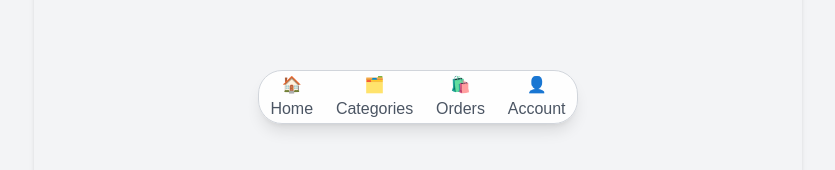
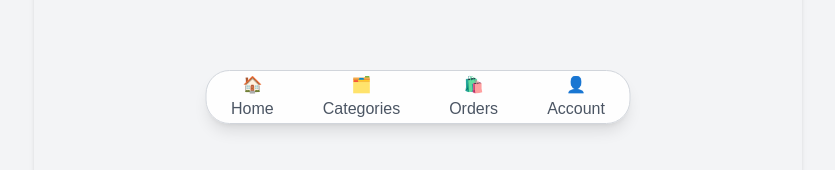
Before and after one commit to joesunesis/adeton, a Next.js app: page / in a window 1280 px wide. Shown: the part 656-826 px from the top of the page, without its empty margins (222-1057 px from the left). Built offline with nearby package versions, Linux system fonts and the light colour scheme; no server answers.

Commit message:
fix: screen width
updated the mobile screen width for xs, sm, md, tablet and lg screen sizes.

```diff
--- a/app/components/FixedNavigation.tsx
+++ b/app/components/FixedNavigation.tsx
@@ -5,7 +5,7 @@ import { useRouter } from 'next/router';
 export default function FixedNavigation() {
   const router = useRouter();
   return (
-    <nav className="fixed bottom-5 left-1/2 transform -translate-x-1/2 bg-white/90 shadow-lg border border-gray-300 w-full max-w-xs rounded-3xl">
+    <nav className="fixed bottom-5 left-1/2 transform -translate-x-1/2 bg-white/90 shadow-lg border border-gray-300 w-full max-w-xs tm:max-w-sm lg:max-w-md rounded-3xl">
       <div className="flex justify-around items-center py-[2px] cursor-pointer">
         <div onClick={() => router.push('/')} className="text-gray-600 hover:text-green-500 flex flex-col items-center">
           <HomeIcon />
```
